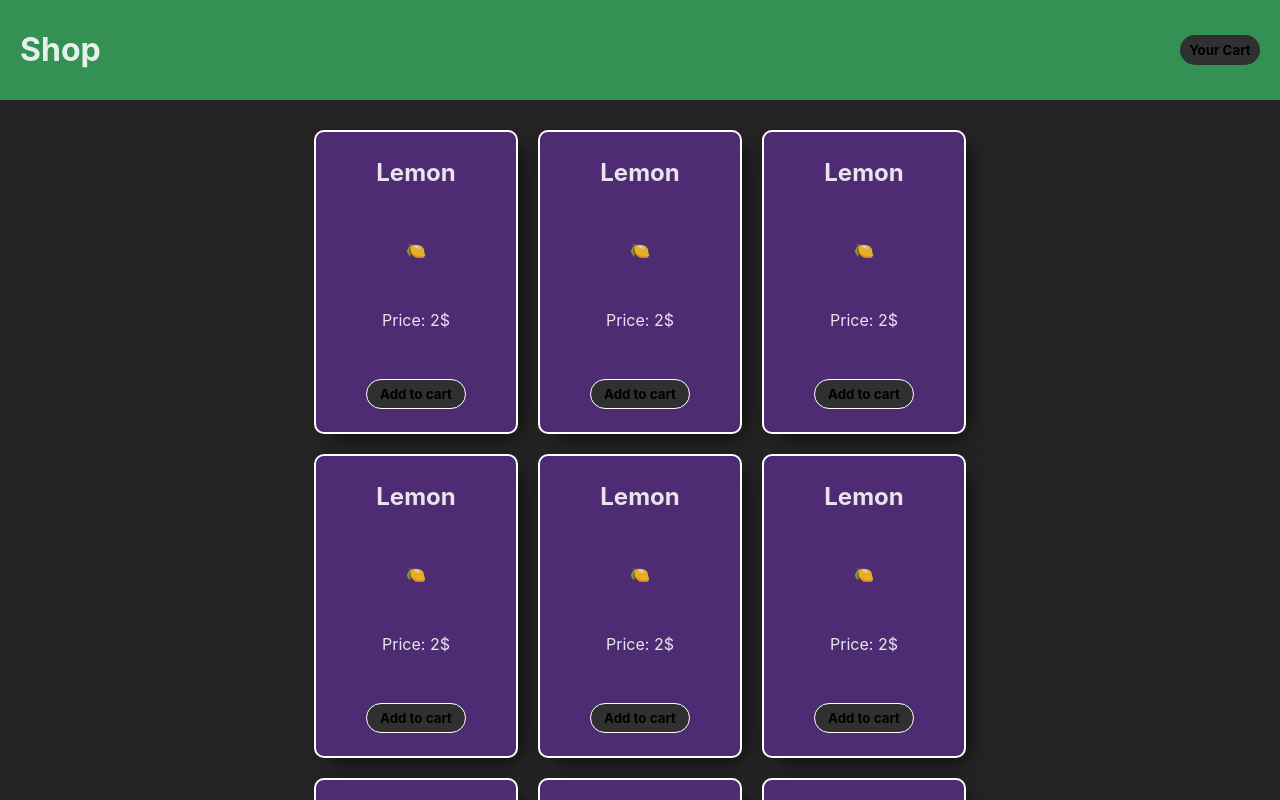
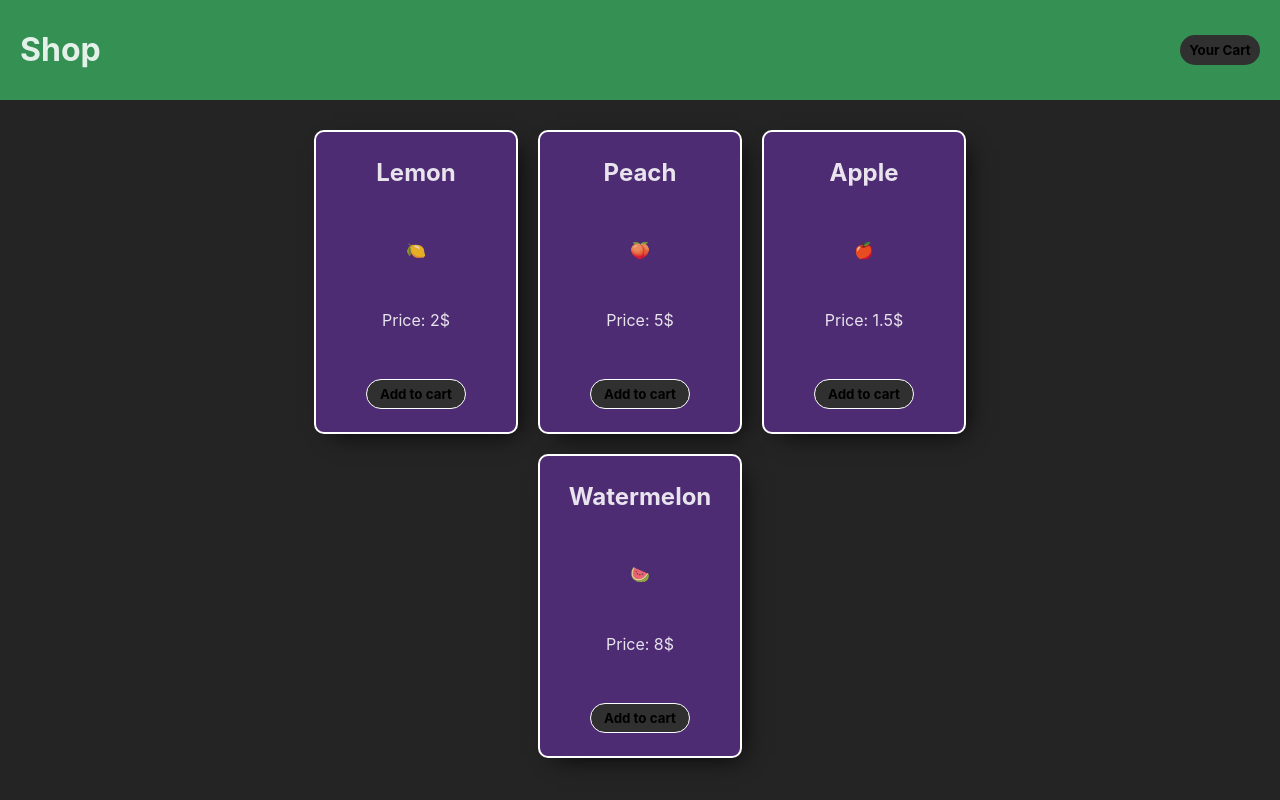
Before and after one commit to Myniuu/shopping-cart, a React (Vite) app in the folder shopping-cart/: page / in a window 1280 px wide. Shown: the top 800 px of the page. Built offline with nearby package versions, Linux system fonts and the light colour scheme.

Commit message:
added logic for show and hide cart component

```diff
--- a/shopping-cart/src/App.jsx
+++ b/shopping-cart/src/App.jsx
@@ -1,12 +1,40 @@
-import "./App.css";
+import { useState } from "react";
+import styles from "./App.module.css";
 import { Heading } from "./components/Heading/Heading";
 import { ShopArea } from "./components/ShopArea/ShopArea";
+import { Card } from "./components/Card/Card";
+import { Cart } from "./components/Cart/Cart";
+
+const arr = [
+  { name: "Lemon", pic: "🍋", price: 2 },
+  { name: "Peach", pic: "🍑", price: 5 },
+  { name: "Apple", pic: "🍎", price: 1.5 },
+  { name: "Watermelon", pic: "🍉", price: 8 },
+];
 
 export function App() {
+  const [isCartOpen, setIsCartOpen] = useState(false);
+
   return (
     <>
-      <Heading />
-      <ShopArea />
+      <Cart className={isCartOpen ? styles.openedCart : styles.active} />
+      <Heading
+        onClick={() => {
+          setIsCartOpen((prevIsCartOpen) => !prevIsCartOpen);
+        }}
+      />
+
+      <ShopArea>
+        {arr.map((card) => (
+          <Card
+            key={card.name}
+            name={card.name}
+            pic={card.pic}
+            price={card.price}
+            onClick={() => alert("It works")}
+          />
+        ))}
+      </ShopArea>
     </>
   );
 }
--- /dev/null
+++ b/shopping-cart/src/components/Card/Card.jsx
@@ -0,0 +1,12 @@
+import styles from "./Card.module.css";
+
+export function Card({ name, pic, price, onClick }) {
+  return (
+    <div className={styles.card}>
+      <h2>{name}</h2>
+      <p>{pic}</p>
+      <span>Price: {price}$</span>
+      <button onClick={onClick}>Add to cart</button>
+    </div>
+  );
+}
--- /dev/null
+++ b/shopping-cart/src/components/Card/Card.module.css
@@ -0,0 +1,23 @@
+.card {
+  display: flex;
+  flex-direction: column;
+  align-items: center;
+  justify-content: space-around;
+  border: 2px solid white;
+  border-radius: 10px;
+  width: 200px;
+  height: 300px;
+  box-shadow: 8px 8px 24px -10px rgb(0, 0, 0);
+  background-color: rgba(89, 47, 137, 0.783);
+}
+
+.card button {
+  height: 30px;
+  width: 100px;
+  border-radius: 20px;
+  border: 1px solid white;
+  cursor: pointer;
+  background-color: rgb(48, 48, 48);
+  font-family: Inter, system-ui, Avenir, Helvetica, Arial, sans-serif;
+  font-weight: 700;
+}
--- /dev/null
+++ b/shopping-cart/src/components/Cart/Cart.jsx
@@ -0,0 +1,56 @@
+import styles from "./Cart.module.css";
+
+export function Cart({ className }) {
+  return (
+    <div className={styles.openedCart}>
+      <div>
+        <h2>Your cart: 4 items</h2>
+        <button>X</button>
+      </div>
+      <div>
+        <p>
+          Apple, <span>Quantity: 2</span>
+        </p>
+        <div>
+          <button>+</button>
+          <button>-</button>
+        </div>
+      </div>
+      <div>
+        <p>
+          Peach, <span>Quantity: 4</span>
+        </p>
+        <div>
+          <button>+</button>
+          <button>-</button>
+        </div>
+      </div>
+      <div>
+        <p>
+          Watermelon, <span>Quantity: 1</span>
+        </p>
+        <div>
+          <button>+</button>
+          <button>-</button>
+        </div>
+      </div>
+      <div>
+        <p>
+          Lemon, <span>Quantity: 10</span>
+        </p>
+        <div>
+          <button>+</button>
+          <button>-</button>
+        </div>
+      </div>
+      <div className={styles.checkout}>
+        <h3>Price: 34$</h3>
+        <div>
+          {" "}
+          <button>Checkout</button>
+          <button>Clear</button>
+        </div>
+      </div>
+    </div>
+  );
+}
--- /dev/null
+++ b/shopping-cart/src/components/Cart/Cart.module.css
@@ -0,0 +1,57 @@
+.openedCart {
+  position: absolute;
+  right: 0;
+  width: 300px;
+  display: none;
+  flex-direction: column;
+  border: 1px solid white;
+  border-radius: 10px;
+  gap: 10px;
+  background-color: black;
+}
+
+.openedCart div {
+  display: flex;
+  justify-content: space-between;
+  align-items: center;
+}
+
+.openedCart h2 {
+  margin-left: 5px;
+}
+
+.openedCart button {
+  background-color: transparent;
+  border: 1px solid white;
+  border-radius: 50%;
+  height: 30px;
+  width: 30px;
+  margin-right: 5px;
+  font-weight: 700;
+}
+
+.openedCart p {
+  margin-left: 5px;
+}
+
+.checkout {
+  margin-top: 10px;
+  margin-bottom: 5px;
+}
+
+.checkout button {
+  width: 70px;
+  border-radius: 10px;
+}
+
+.checkout button:nth-child(1) {
+  background-color: green;
+}
+
+.checkout button:nth-child(2) {
+  background-color: red;
+}
+
+.active {
+  display: flex;
+}
--- a/shopping-cart/src/components/Heading/Heading.jsx
+++ b/shopping-cart/src/components/Heading/Heading.jsx
@@ -1,10 +1,12 @@
 import styles from "./Heading.module.css";
 
-export function Heading() {
+export function Heading({ onClick }) {
   return (
     <div className={styles.heading}>
       <h1>Shop</h1>
-      <button className={styles.cartBtn}>Your Cart</button>
+      <button onClick={onClick} className={styles.cartBtn}>
+        Your Cart
+      </button>
     </div>
   );
 }
--- a/shopping-cart/src/components/ShopArea/ShopArea.jsx
+++ b/shopping-cart/src/components/ShopArea/ShopArea.jsx
@@ -1,152 +1,5 @@
 import styles from "./ShopArea.module.css";
 
-export function ShopArea() {
-  return (
-    <div className={styles.shopArea}>
-      <div className={styles.card}>
-        <h2>Lemon</h2>
-        <p>🍋</p>
-        <span>Price: 2$</span>
-        <button>Add to cart</button>
-      </div>
-      <div className={styles.card}>
-        <h2>Lemon</h2>
-        <p>🍋</p>
-        <p>Price: 2$</p>
-        <button>Add to cart</button>
-      </div>
-      <div className={styles.card}>
-        <h2>Lemon</h2>
-        <p>🍋</p>
-        <p>Price: 2$</p>
-        <button>Add to cart</button>
-      </div>
-      <div className={styles.card}>
-        <h2>Lemon</h2>
-        <p>🍋</p>
-        <p>Price: 2$</p>
-        <button>Add to cart</button>
-      </div>
-      <div className={styles.card}>
-        <h2>Lemon</h2>
-        <p>🍋</p>
-        <p>Price: 2$</p>
-        <button>Add to cart</button>
-      </div>{" "}
-      <div className={styles.card}>
-        <h2>Lemon</h2>
-        <p>🍋</p>
-        <p>Price: 2$</p>
-        <button>Add to cart</button>
-      </div>{" "}
-      <div className={styles.card}>
-        <h2>Lemon</h2>
-        <p>🍋</p>
-        <p>Price: 2$</p>
-        <button>Add to cart</button>
-      </div>{" "}
-      <div className={styles.card}>
-        <h2>Lemon</h2>
-        <p>🍋</p>
-        <p>Price: 2$</p>
-        <button>Add to cart</button>
-      </div>
-      <div className={styles.card}>
-        <h2>Lemon</h2>
-        <p>🍋</p>
-        <p>Price: 2$</p>
-        <button>Add to cart</button>
-      </div>{" "}
-      <div className={styles.card}>
-        <h2>Lemon</h2>
-        <p>🍋</p>
-        <p>Price: 2$</p>
-        <button>Add to cart</button>
-      </div>{" "}
-      <div className={styles.card}>
-        <h2>Lemon</h2>
-        <p>🍋</p>
-        <p>Price: 2$</p>
-        <button>Add to cart</button>
-      </div>{" "}
-      <div className={styles.card}>
-        <h2>Lemon</h2>
-        <p>🍋</p>
-        <p>Price: 2$</p>
-        <button>Add to cart</button>
-      </div>{" "}
-      <div className={styles.card}>
-        <h2>Lemon</h2>
-        <p>🍋</p>
-        <p>Price: 2$</p>
-        <button>Add to cart</button>
-      </div>{" "}
-      <div className={styles.card}>
-        <h2>Lemon</h2>
-        <p>🍋</p>
-        <p>Price: 2$</p>
-        <button>Add to cart</button>
-      </div>{" "}
-      <div className={styles.card}>
-        <h2>Lemon</h2>
-        <p>🍋</p>
-        <p>Price: 2$</p>
-        <button>Add to cart</button>
-      </div>{" "}
-      <div className={styles.card}>
-        <h2>Lemon</h2>
-        <p>🍋</p>
-        <p>Price: 2$</p>
-        <button>Add to cart</button>
-      </div>{" "}
-      <div className={styles.card}>
-        <h2>Lemon</h2>
-        <p>🍋</p>
-        <p>Price: 2$</p>
-        <button>Add to cart</button>
-      </div>{" "}
-      <div className={styles.card}>
-        <h2>Lemon</h2>
-        <p>🍋</p>
-        <p>Price: 2$</p>
-        <button>Add to cart</button>
-      </div>{" "}
-      <div className={styles.card}>
-        <h2>Lemon</h2>
-        <p>🍋</p>
-        <p>Price: 2$</p>
-        <button>Add to cart</button>
-      </div>{" "}
-      <div className={styles.card}>
-        <h2>Lemon</h2>
-        <p>🍋</p>
-        <p>Price: 2$</p>
-        <button>Add to cart</button>
-      </div>{" "}
-      <div className={styles.card}>
-        <h2>Lemon</h2>
-        <p>🍋</p>
-        <p>Price: 2$</p>
-        <button>Add to cart</button>
-      </div>{" "}
-      <div className={styles.card}>
-        <h2>Lemon</h2>
-        <p>🍋</p>
-        <p>Price: 2$</p>
-        <button>Add to cart</button>
-      </div>{" "}
-      <div className={styles.card}>
-        <h2>Lemon</h2>
-        <p>🍋</p>
-        <p>Price: 2$</p>
-        <button>Add to cart</button>
-      </div>{" "}
-      <div className={styles.card}>
-        <h2>Lemon</h2>
-        <p>🍋</p>
-        <p>Price: 2$</p>
-        <button>Add to cart</button>
-      </div>
-    </div>
-  );
+export function ShopArea({ children }) {
+  return <div className={styles.shopArea}>{children}</div>;
 }
--- a/shopping-cart/src/components/ShopArea/ShopArea.module.css
+++ b/shopping-cart/src/components/ShopArea/ShopArea.module.css
@@ -7,27 +7,3 @@
   margin: 0 auto;
   margin-top: 30px;
 }
-
-.card {
-  display: flex;
-  flex-direction: column;
-  align-items: center;
-  justify-content: space-around;
-  border: 2px solid white;
-  border-radius: 10px;
-  width: 200px;
-  height: 300px;
-  box-shadow: 8px 8px 24px -10px rgb(0, 0, 0);
-  background-color: rgba(89, 47, 137, 0.783);
-}
-
-.card button {
-  height: 30px;
-  width: 100px;
-  border-radius: 20px;
-  border: 1px solid white;
-  cursor: pointer;
-  background-color: rgb(48, 48, 48);
-  font-family: Inter, system-ui, Avenir, Helvetica, Arial, sans-serif;
-  font-weight: 700;
-}
```
Also changed, not shown: shopping-cart/src/App.module.css (renamed from shopping-cart/src/App.css).
